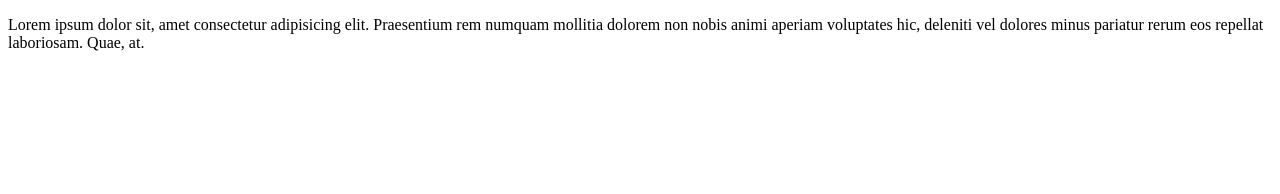
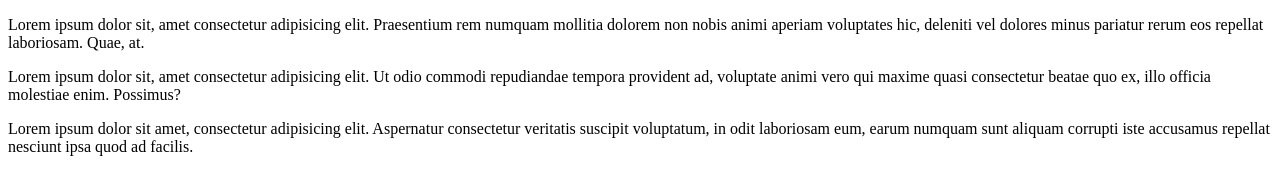
Before and after one commit to phelipeguimaraes/projeto-1, a plain HTML site: page index.html in a window 1280 px wide. Drawn offline with Linux system fonts and the light colour scheme.

Commit message:
Adicionando 2 paragrafos

```diff
--- a/index.html
+++ b/index.html
@@ -7,5 +7,7 @@
 </head>
 <body>
     <p>Lorem ipsum dolor sit, amet consectetur adipisicing elit. Praesentium rem numquam mollitia dolorem non nobis animi aperiam voluptates hic, deleniti vel dolores minus pariatur rerum eos repellat laboriosam. Quae, at.</p>
+    <p>Lorem ipsum dolor sit, amet consectetur adipisicing elit. Ut odio commodi repudiandae tempora provident ad, voluptate animi vero qui maxime quasi consectetur beatae quo ex, illo officia molestiae enim. Possimus?</p>
+    <p>Lorem ipsum dolor sit amet, consectetur adipisicing elit. Aspernatur consectetur veritatis suscipit voluptatum, in odit laboriosam eum, earum numquam sunt aliquam corrupti iste accusamus repellat nesciunt ipsa quod ad facilis.</p>
 </body>
 </html>
```
